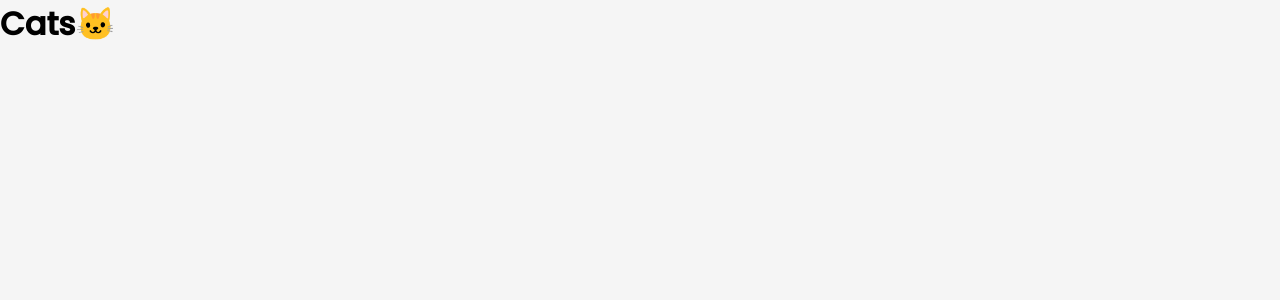
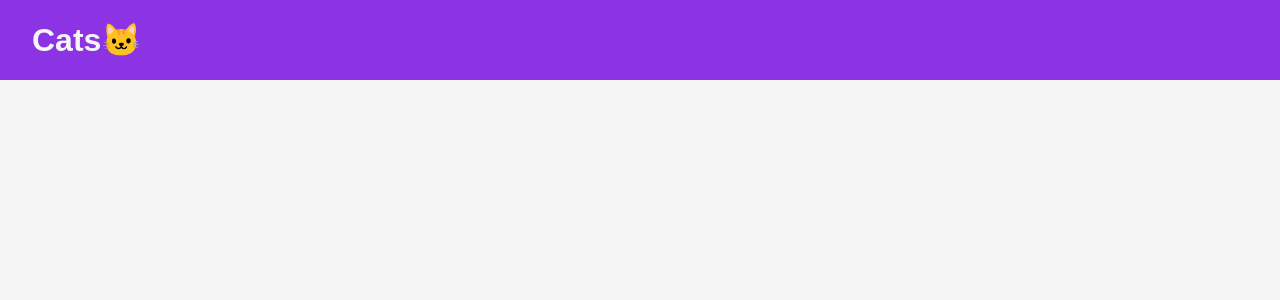
Before and after one commit to mateushenriquedasilva/cats-page, a React (Create React App) app: page / in a window 1280 px wide. Shown: the top 300 px of the page. Built offline with nearby package versions, Linux system fonts and the light colour scheme.

Commit message:
create header component

```diff
--- a/src/App.js
+++ b/src/App.js
@@ -1,10 +1,11 @@
 import React from 'react';
 import GlobalStyles from './styles/global';
+import Header from './components/Header/Header';
 
 function App() {
   return (
     <>
-      <h1>Cats🐱</h1>
+      <Header />
       <GlobalStyles />
     </>
   );
--- /dev/null
+++ b/src/components/Header/Header.jsx
@@ -0,0 +1,12 @@
+import React from "react";
+import { Container } from "./Styles";
+
+export default function Header(){
+    return(
+        <>
+            <Container>
+                <h1>Cats🐱</h1>
+            </Container>
+        </>
+    );
+}
--- /dev/null
+++ b/src/components/Header/Styles.js
@@ -0,0 +1,14 @@
+import styled from "styled-components";
+
+export const Container = styled.header`
+    background-color: #8C34E4;
+    padding: 2rem;
+    height: 80px;
+
+    display: flex;
+    align-items: center;
+
+    h1 {
+        color: #f5f5f5;
+    }
+`;
```
